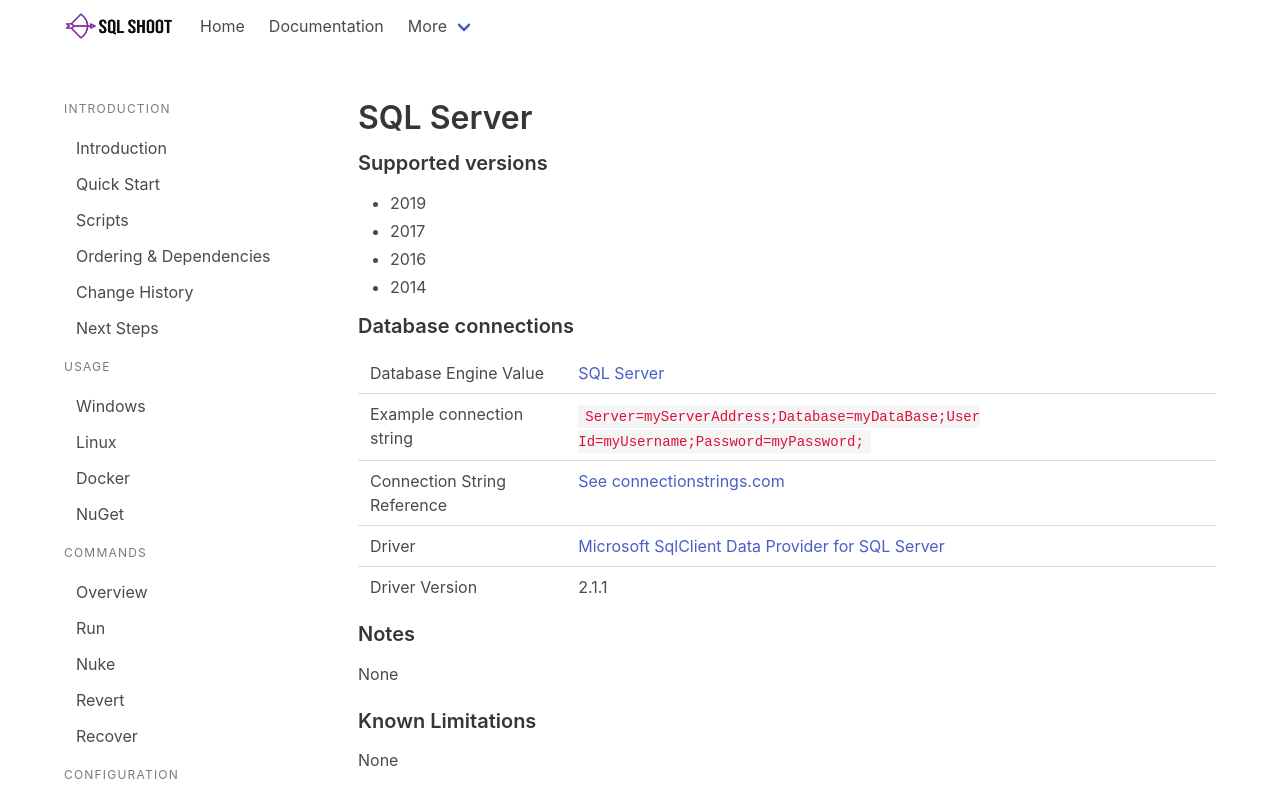
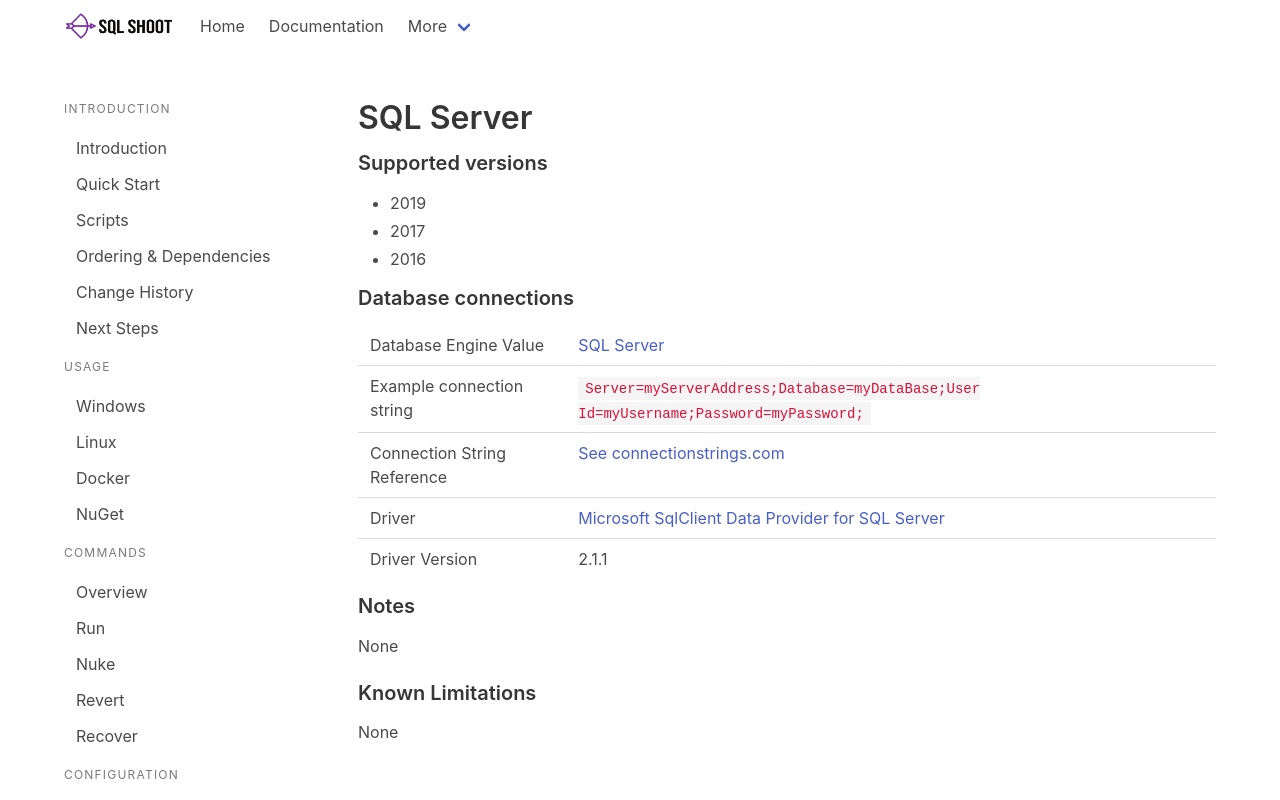
Before and after one commit to sqlshoot/SQL-Shoot-Website, a Next.js app in the folder sqlshoot-site/: page /documentation/sqlserver in a window 1280 px wide. Shown: the top 800 px of the page. Built offline with nearby package versions, Linux system fonts and the light colour scheme.

Commit message:
Remove SQL Server 2014

```diff
--- a/sqlshoot-site/pages/documentation/sqlserver.js
+++ b/sqlshoot-site/pages/documentation/sqlserver.js
@@ -16,7 +16,6 @@
         <li>2019</li>
         <li>2017</li>
         <li>2016</li>
-        <li>2014</li>
       </ul>
       <h4>Database connections</h4>
       <table>
```
